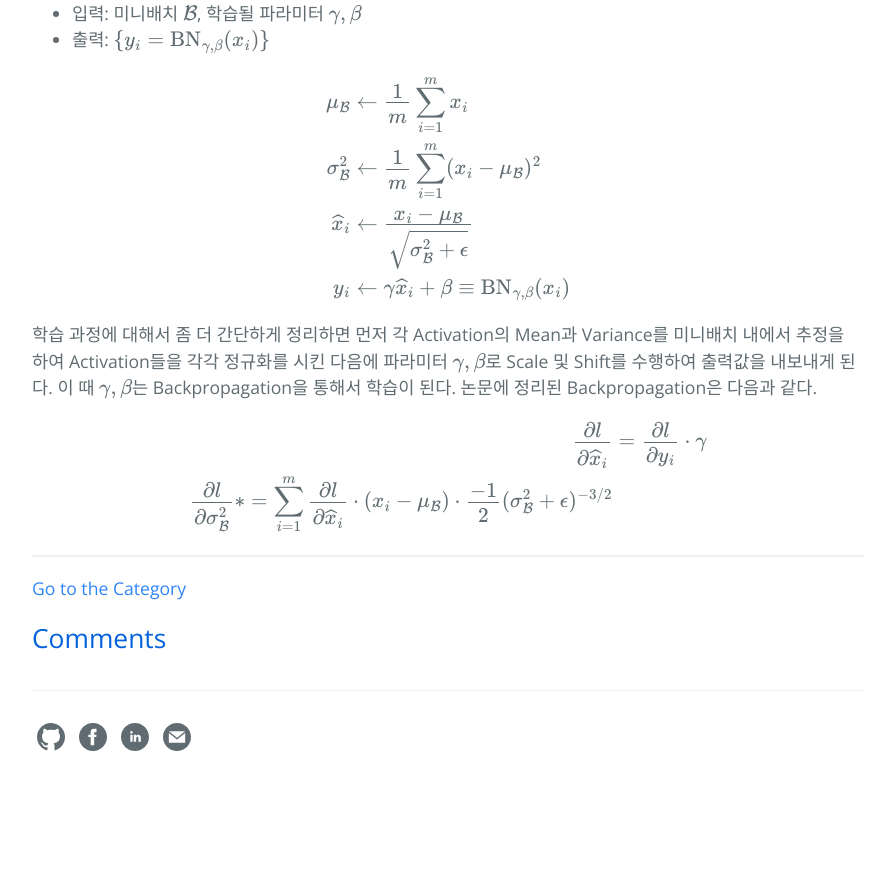
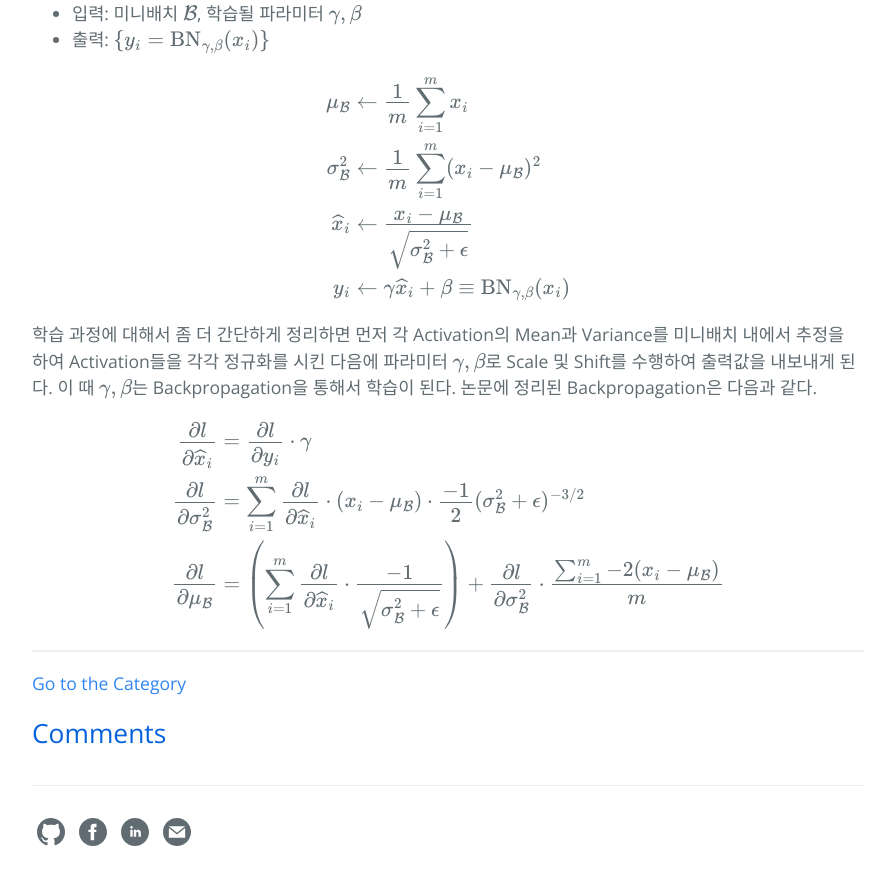
Before and after one commit to hcnoh/hcnoh.github.io, a Jekyll site: the page built from _posts/2018-11-27-batch-normalization.md, in a window 1280 px wide and 900 px high, scrolled down 5665 px. Shown: the top 885 px of the window, without its empty margins (192-1087 px from the left). Built offline with Jekyll 4.4.1, drawn with Linux system fonts in a browser that asks for light colours; formulas are drawn with MathJax 3; comment, search, counter and statistics services are not loaded; before the commit the page ends 6470 px from its top, so only the background shows below that.

Commit message:
Update 2018-11-27-batch-normalization.md

```diff
--- a/_posts/2018-11-27-batch-normalization.md
+++ b/_posts/2018-11-27-batch-normalization.md
@@ -171,6 +171,7 @@ $$
 $$
 \begin{align*}
 \frac{\partial l}{\partial \widehat{x}_i} & = \frac{\partial l}{\partial y_i} \cdot \gamma \\
-\frac{\partial l}{\partial \sigma_{\mathcal{B}}^2} * = \sum_{i=1}^m \frac{\partial l}{\partial \widehat{x}_i} \cdot (x_i - \mu_{\mathcal{B}}) \cdot \frac{-1}{2}(\sigma_{\mathcal{B}}^2 + \epsilon)^{-3/2}
+\frac{\partial l}{\partial \sigma_{\mathcal{B}}^2} & = \sum_{i=1}^m \frac{\partial l}{\partial \widehat{x}_i} \cdot (x_i - \mu_{\mathcal{B}}) \cdot \frac{-1}{2}(\sigma_{\mathcal{B}}^2 + \epsilon)^{-3/2} \\
+\frac{\partial l}{\partial \mu_{\mathcal{B}}} & = \left( \sum_{i=1}^m \frac{\partial l}{\partial \widehat{x}_i} \cdot \frac{-1}{\sqrt{\sigma_{\mathcal{B}}^2 + \epsilon}} \right) + \frac{\partial l}{\partial \sigma_{\mathcal{B}}^2} \cdot \frac{\sum_{i=1}^m -2(x_i - \mu_{\mathcal{B}})}{m}
 \end{align*}
 $$
```
